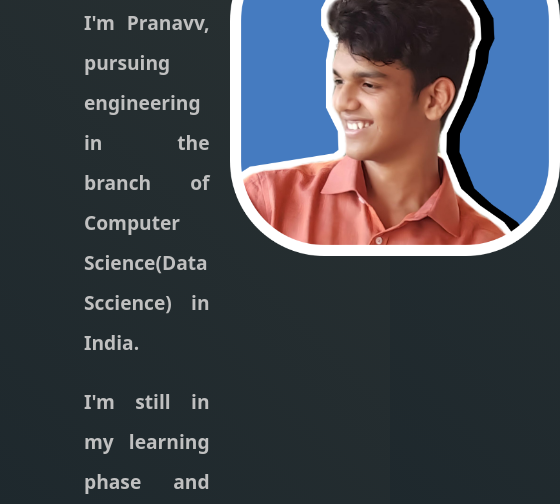
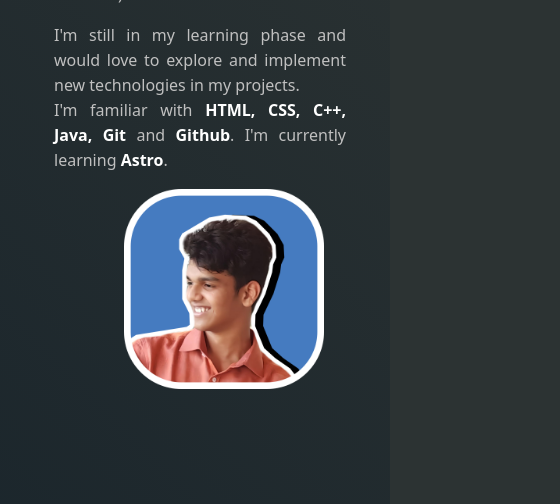
Before and after one commit to pranavvraja/portfolio-astro, an Astro site: page /about in a window 390 px wide. Shown: the part 264-768 px from the top of the page, 560 px wide, since content can reach past the window. Built offline with nearby package versions, Linux system fonts and the light colour scheme; Astro itself is replaced by a stand-in of ours.

Commit message:
Mobile friendly about page

```diff
--- a/src/pages/about.astro
+++ b/src/pages/about.astro
@@ -61,10 +61,44 @@ const title = "About";
     text-align: justify;
     width: 40%;
     float: left;
+	transition: 250ms ease-in-out;
   }
   .image {
     float: right;
     justify-content: right;
     padding-top: 60px;
+	transition: 250ms ease-in-out;
+
   }
+
+  @media (max-width: 810px) {
+	main{
+		padding: 20px 20px;
+	}
+	.container {
+	  display: block;
+	}
+	.text {
+	  width: 100%;
+	  padding-right: 0;
+	  float: none;
+	}
+	.image {
+	  padding-top: 0;
+	  float: none;
+	  padding-left: 80px;
+	  justify-content:space-between;
+	}
+	img {
+	  width: 200px;
+  }
+  p{
+	line-height: 25px;
+	font-size: 1rem;
+	font-weight:500;
+  }
+  h1{
+	font-size: 2.3rem;
+  }
+}
 </style>
```
